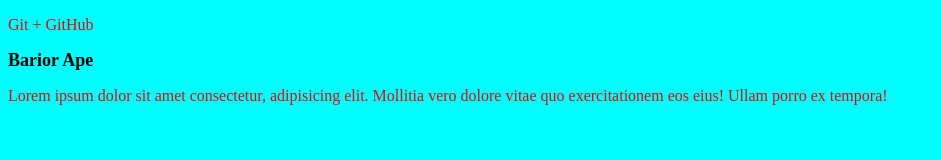
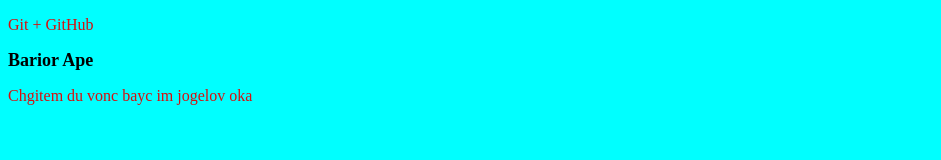
Before and after one commit to Hayko1313/GitTest, a plain HTML site: page Index.html in a window 1280 px wide. Shown: the whole page, without its empty margins (0-941 px from the left). Drawn offline with Linux system fonts and the light colour scheme.

Commit message:
New changes

```diff
--- a/Index.html
+++ b/Index.html
@@ -10,6 +10,6 @@
 <body>
     <p>Git + GitHub</p>
     <h2>Barior Ape</h2>
-    <p>Lorem ipsum dolor sit amet consectetur, adipisicing elit. Mollitia vero dolore vitae quo exercitationem eos eius! Ullam porro ex tempora!</p>
+    <p>Chgitem du vonc bayc im jogelov oka</p>
 </body>
 </html>
```
